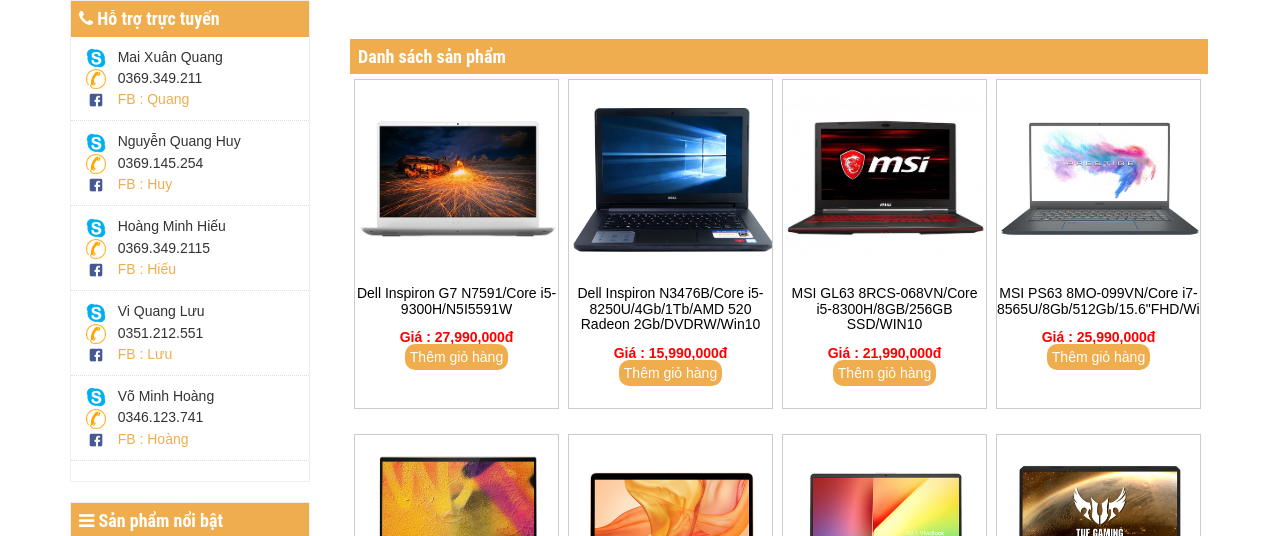
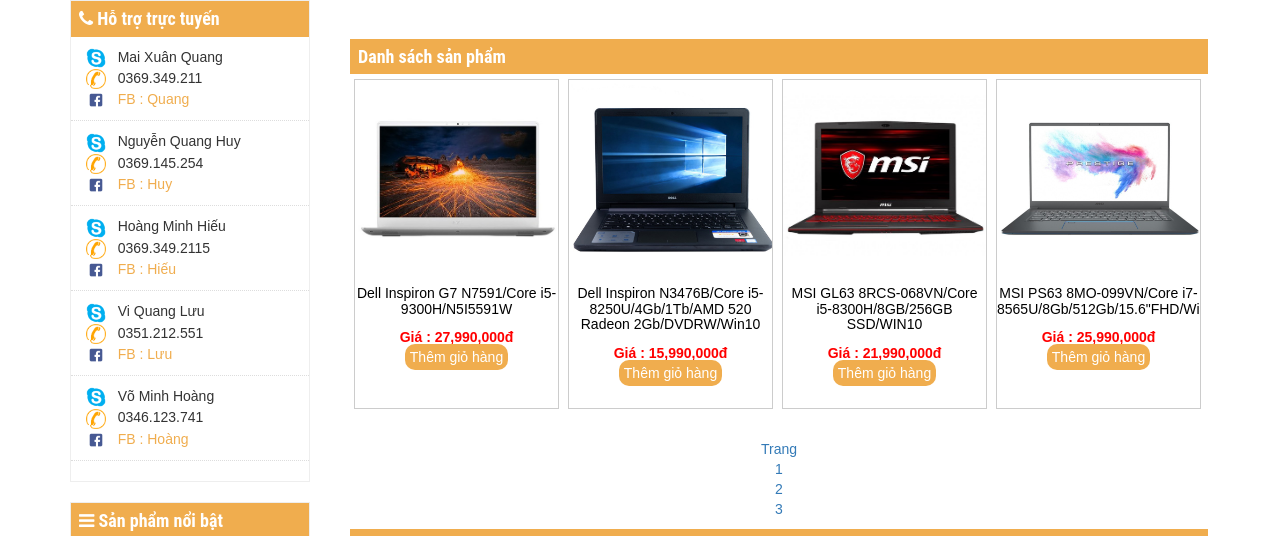
Before and after one commit to q-huy98qo/PHP, a PHP site: page / in a window 1280 px wide. Shown: the part 567-1103 px from the top of the page. Run offline with PHP 8.4, Linux system fonts and the light colour scheme; data comes from the database, SQL or seed files in the repository.

Commit message:
a hieu commit fix

```diff
--- a/Modul/pages/trang-chu.php
+++ b/Modul/pages/trang-chu.php
@@ -1,10 +1,29 @@
 					<?php require_once('includes/slider.php'); ?>
 
+                   <?php
+                    $tblTable = "sanphampost";
+		            //dinh nghia so ban ghi tren 1 trang
+					$record_page = 4;
+					//tinh tong so ban ghi
+					$total = $db->showlist($tblTable);
+					// print_r($total);
+					$dd = $db->showAllProduct($tblTable);
+					$num = mysqli_num_rows($dd);
+					// //dinh nghia so trang = tongsobanghi/so-ban-ghi-tren-trang
+					// //tinh so trang
+					$num_page = ceil($num/$record_page);
+					// //xac dinh trang hien tai , page  - 1 để lấy số page đó * với limit để ra đúng tổng số product cần
+					$page = isset($_GET["page"])?($_GET["page"]-1):0;
+					// //lay tu ban ghi nao
+					$from = $page*$record_page;
+					// //thuc hien cau truy van de lay danh sach cac ban ghi
+					$data = $db->showlist_Page($tblTable,$from,$record_page);
+
+                   	 ?>
 					<div class="sanphammoinhat">
 						<h3>Danh sách sản phẩm</h3>
 						<?php
-						$tblTable = "sanphampost";
-						$data = $db->showlist_10($tblTable);
+
 						foreach($data as $dt){
 							?>
 							<div class="item-product">
@@ -20,7 +39,21 @@
 						?>
 
 					</div> <!--  /sanphammoinhat -->
-
+				<div class="row mt-5">
+                   <div class="col text-center">
+         		   <div class="block-27">
+	                   	<ul >
+							<li class="active"><a href="">Trang</a></li>
+							<?php
+								for($i = 1; $i<= $num_page; $i++)
+									{
+								 ?>
+									<li><a href="index.php?page=<?php echo $i; ?>"><?php echo $i; ?></a></li>
+							<?php } ?>
+						</ul>
+                    </div>
+                </div>
+                </div><!-- page phân trang -->
 					<div class="sanphammoinhat">  <!-- Sản phẩm bán chạy nhất -->
 						<h3>Sản phẩm nhiều lượt xem nhất</h3>
 
@@ -44,6 +77,4 @@
 						}
 					?>
 
-				</div> <!--  /sanphammoinhat => sản phẩm bán chạy nhất-->
-
-				<!-- <div class="fb-comments" data-href="http://localhost:8888/www/webbanmypham.com/index.php" data-numposts="5"></div> -->
+				</div>
--- a/includes/footer.php
+++ b/includes/footer.php
@@ -6,8 +6,8 @@
 						<h3>Về chúng tôi</h3>
 						<div class="info-body">
 							<p>TECHONE TDM Chuyên cung cấp các dòng laptop chính hãng , Uy tín , đảm bảo , cam kết chất lượng về sản phẩm .</p>
-							<p>Địa chỉ : Yên Hòa,Cầu Giấy , Hà Nội</p>
-							<p>SĐT : 0383.143.197 ( Mr.Quang )</p>
+							<p>Địa chỉ : Ngõ 79, Cầu Giấy , Hà Nội</p>
+							<p>SĐT : 0343687878 ( Mr.Hiêu )</p>
 						</div>
 					</div>
 				</div>
--- a/includes/header.php
+++ b/includes/header.php
@@ -100,23 +100,16 @@
 					?>
 
 					<li><a href="">Liên hệ</a></li>
-					<!-- <?php
-					$total = 0;
-					if(isset($_SESSION['cart']) && $_SESSION['cart'] != null){
-						foreach($_SESSION['cart'] as $list){
-							$total += $list['qty'];
+					 <?php
+						$total = 0;
+						if(isset($_SESSION['cart']) && $_SESSION['cart'] != null){
+							foreach($_SESSION['cart'] as $list){
+								$total += $list['qty'];
+							}
 						}
-					}
-					?> -->
+					?>
 					<li><img src="image/icon/viet-ung-dung-tao-gio-hang-bang-php-shopping-cart-phan-2.png" alt="" width="20px" height="auto"> <a href="index.php?controller=san-pham-trong-gio-hang">Giỏ hàng :</a>  <?php echo "<span style='color:red; font-weight: bold'><a href='index.php?controller=san-pham-trong-gio-hang'>".$total."</a></span>"; ?></li>
 				</ul>
 
-
-			<!-- 	<img src="image/icon/viet-ung-dung-tao-gio-hang-bang-php-shopping-cart-phan-2.png" alt="" width="20px" height="auto">
-
-				<h5>&nbsp;</h5>
-				<p></p> -->
-
-
 			</div>
 			</div> <!-- /menu-wp -->
--- a/includes/left-wp.php
+++ b/includes/left-wp.php
@@ -25,7 +25,7 @@
 								<br>
 								<span><img class="icon-sky" src="image/icon/images.png" alt="">&nbsp; &nbsp;0369.349.211</span>
 								<br>
-								<span><img class="icon-sky" src="image/icon/facebook-icon-preview-1.png" alt="">&nbsp; &nbsp;<a href="https://www.facebook.com/shin.nakawa.7">FB : Quang</a></span>
+								<span><img class="icon-sky" src="image/icon/facebook-icon-preview-1.png" alt="">&nbsp; &nbsp;<a href="https://www.facebook.com/quangmylove197">FB : Quang</a></span>
 							</li>
 
 							<li class="hotro">
@@ -33,7 +33,7 @@
 								<br>
 								<span><img class="icon-sky" src="image/icon/images.png" alt="">&nbsp; &nbsp;0369.145.254</span>
 								<br>
-								<span><img class="icon-sky" src="image/icon/facebook-icon-preview-1.png" alt="">&nbsp; &nbsp;<a href="https://www.facebook.com/shin.nakawa.7">FB : Huy</a></span>
+								<span><img class="icon-sky" src="image/icon/facebook-icon-preview-1.png" alt="">&nbsp; &nbsp;<a href="https://www.facebook.com/profile.php?id=100008018924815">FB : Huy</a></span>
 							</li>
 
 							<li class="hotro">
@@ -41,7 +41,7 @@
 								<br>
 								<span><img class="icon-sky" src="image/icon/images.png" alt="">&nbsp; &nbsp;0369.349.2115</span>
 								<br>
-								<span><img class="icon-sky" src="image/icon/facebook-icon-preview-1.png" alt="">&nbsp; &nbsp;<a href="https://www.facebook.com/shin.nakawa.7">FB : Hiếu</a></span>
+								<span><img class="icon-sky" src="image/icon/facebook-icon-preview-1.png" alt="">&nbsp; &nbsp;<a href="https://www.facebook.com/profile.php?id=100011446818668">FB : Hiếu</a></span>
 							</li>
 
 							<li class="hotro">
@@ -49,7 +49,7 @@
 								<br>
 								<span><img class="icon-sky" src="image/icon/images.png" alt="">&nbsp; &nbsp;0351.212.551</span>
 								<br>
-								<span><img class="icon-sky" src="image/icon/facebook-icon-preview-1.png" alt="">&nbsp; &nbsp;<a href="https://www.facebook.com/shin.nakawa.7">FB : Lưu</a></span>
+								<span><img class="icon-sky" src="image/icon/facebook-icon-preview-1.png" alt="">&nbsp; &nbsp;<a href="https://www.facebook.com/congtu.hovi.73">FB : Lưu</a></span>
 							</li>
 
 							<li class="hotro">
@@ -57,7 +57,7 @@
 								<br>
 								<span><img class="icon-sky" src="image/icon/images.png" alt="">&nbsp; &nbsp;0346.123.741</span>
 								<br>
-								<span><img class="icon-sky" src="image/icon/facebook-icon-preview-1.png" alt="">&nbsp; &nbsp;<a href="https://www.facebook.com/shin.nakawa.7">FB : Hoàng</a></span>
+								<span><img class="icon-sky" src="image/icon/facebook-icon-preview-1.png" alt="">&nbsp; &nbsp;<a href="https://www.facebook.com/minhhoang1223">FB : Hoàng</a></span>
 							</li>
 						</div>  <!-- /danhmucsanpham -->
 					</div> <!-- /item-left -->
--- a/includes/trangchu.php
+++ b/includes/trangchu.php
@@ -1,4 +1,4 @@
-2		<?php
+		<?php
 		if(isset($_GET['id'])){
 			$id = $_GET['id'];
 			$table = "sanphampost";
@@ -27,8 +27,8 @@
 
 				foreach($data_danhmuc as $value_danhmuc){
 					$tendanhmuccon =  $value_danhmuc['txttendanhmuccon'];
-					$sql = "SELECT * FROM sanphampost WHERE idloaitin IN(
-					SELECT id FROM tbltheloaiconsanpham_menu WHERE txttendanhmuccon = '$tendanhmuccon')";
+					//hiếu fix 1/11
+					$sql = "SELECT * FROM sanphampost WHERE idloaitin = '$value_danhmuc['id']'";
 
 					$data_category_product = $db->GetDataCategory($sql);
 					if($data_category_product!=0){
```
Also changed, not shown: Modul/pages/chi-tiet-san-pham.php (+2 -13 lines), admin/Model/database.php (+37 -38 lines).
